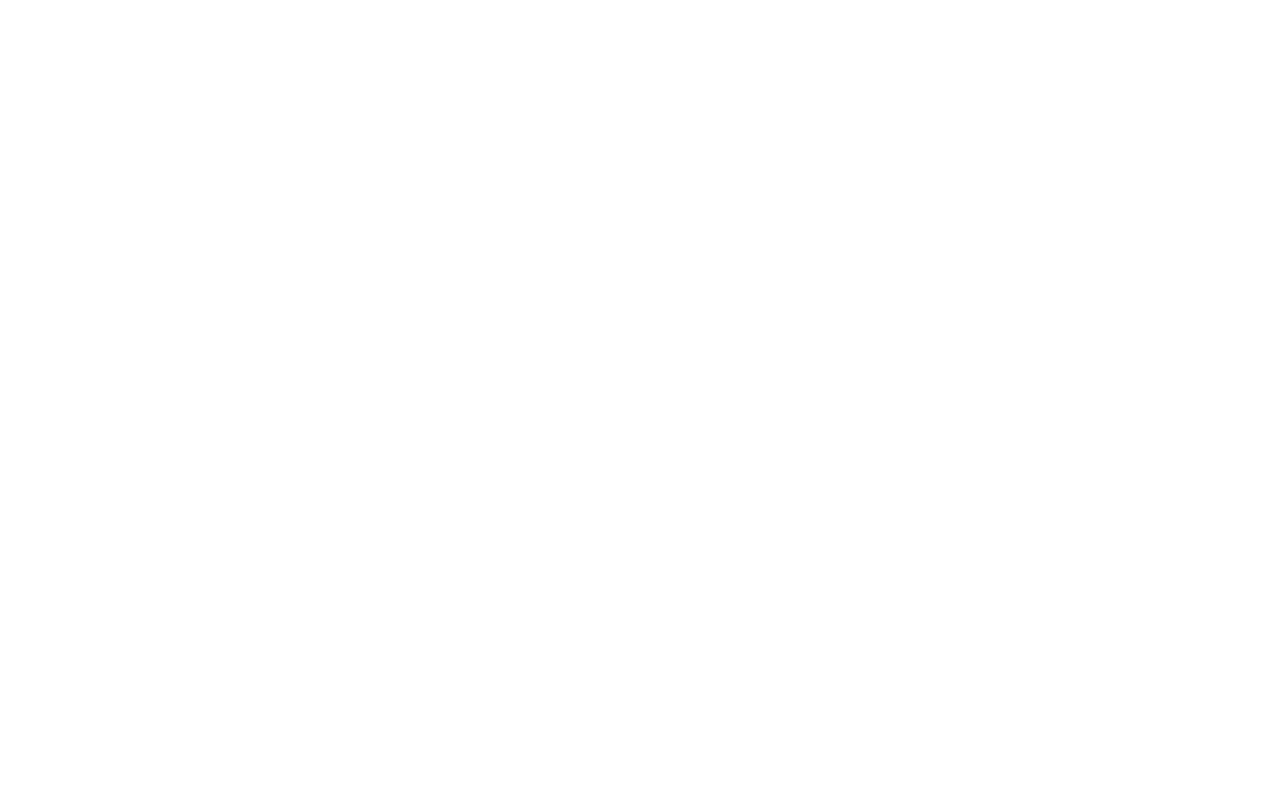
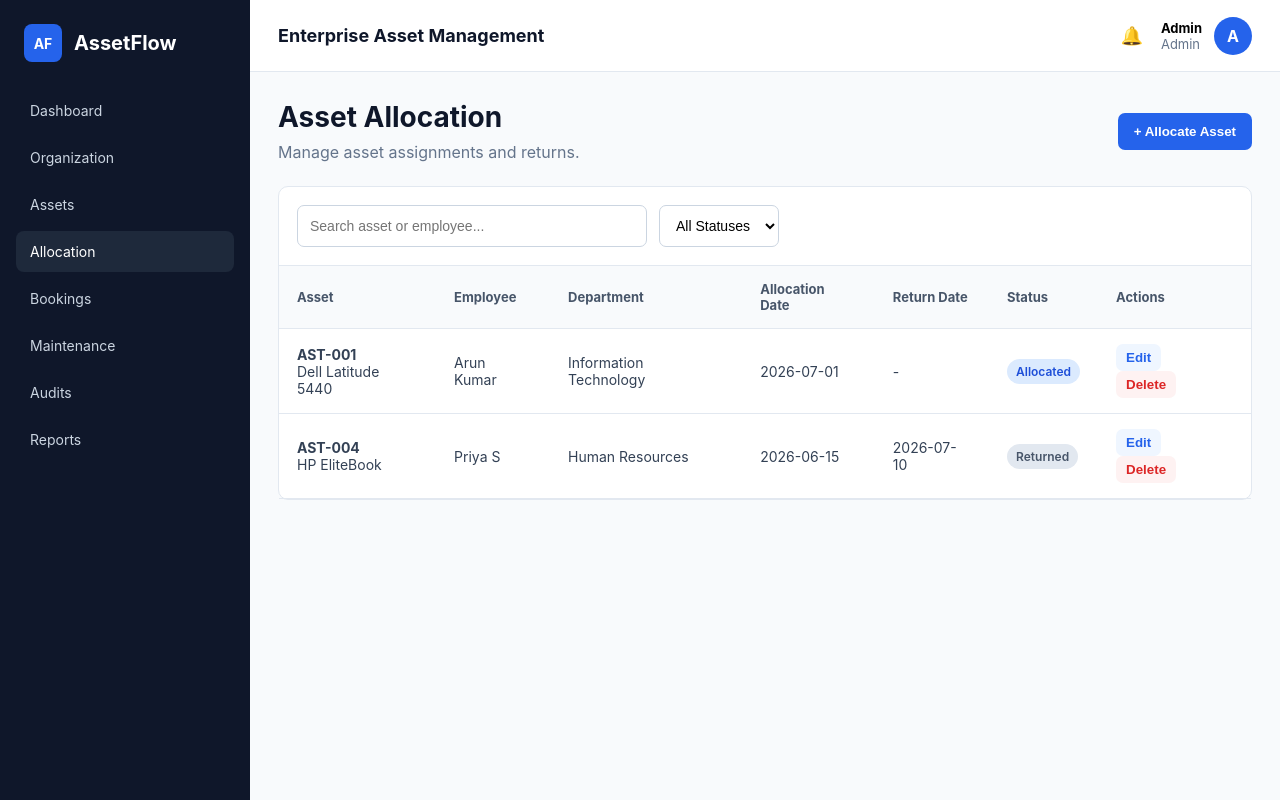
Before and after one commit to Arunpradeepu/asset_Flow_Enterprise_Asset_Resource_Management_System, a React app in the folder frontend/: page /allocation in a window 1280 px wide. Before the commit this address had no page. Built offline with nearby package versions, Linux system fonts and the light colour scheme; the HTML template or start-up script is replaced by a standard one.

Commit message:
feat: add asset allocation management UI

```diff
--- a/frontend/src/App.css
+++ b/frontend/src/App.css
@@ -477,3 +477,7 @@
     max-width: none;
   }
 }
+.status-badge.returned {
+  color: #475569;
+  background: #e2e8f0;
+}
--- /dev/null
+++ b/frontend/src/pages/Allocation.jsx
@@ -0,0 +1,280 @@
+import { useState } from 'react'
+
+const initialAllocations = [
+  {
+    id: 1,
+    assetId: 'AST-001',
+    assetName: 'Dell Latitude 5440',
+    employee: 'Arun Kumar',
+    department: 'Information Technology',
+    allocationDate: '2026-07-01',
+    returnDate: '-',
+    status: 'Allocated',
+  },
+  {
+    id: 2,
+    assetId: 'AST-004',
+    assetName: 'HP EliteBook',
+    employee: 'Priya S',
+    department: 'Human Resources',
+    allocationDate: '2026-06-15',
+    returnDate: '2026-07-10',
+    status: 'Returned',
+  },
+]
+
+function Allocation() {
+  const [allocations, setAllocations] = useState(initialAllocations)
+  const [search, setSearch] = useState('')
+  const [statusFilter, setStatusFilter] = useState('All')
+  const [showForm, setShowForm] = useState(false)
+
+  const [formData, setFormData] = useState({
+    assetId: '',
+    assetName: '',
+    employee: '',
+    department: '',
+    allocationDate: '',
+    returnDate: '',
+    status: 'Allocated',
+  })
+
+  const handleChange = (event) => {
+    const { name, value } = event.target
+
+    setFormData((previousData) => ({
+      ...previousData,
+      [name]: value,
+    }))
+  }
+
+  const handleSubmit = (event) => {
+    event.preventDefault()
+
+    const newAllocation = {
+      id: Date.now(),
+      ...formData,
+      returnDate: formData.returnDate || '-',
+    }
+
+    setAllocations((previousAllocations) => [
+      ...previousAllocations,
+      newAllocation,
+    ])
+
+    setFormData({
+      assetId: '',
+      assetName: '',
+      employee: '',
+      department: '',
+      allocationDate: '',
+      returnDate: '',
+      status: 'Allocated',
+    })
+
+    setShowForm(false)
+  }
+
+  const handleDelete = (id) => {
+    setAllocations((previousAllocations) =>
+      previousAllocations.filter((allocation) => allocation.id !== id),
+    )
+  }
+
+  const filteredAllocations = allocations.filter((allocation) => {
+    const searchValue = search.toLowerCase()
+
+    const matchesSearch =
+      allocation.assetId.toLowerCase().includes(searchValue) ||
+      allocation.assetName.toLowerCase().includes(searchValue) ||
+      allocation.employee.toLowerCase().includes(searchValue)
+
+    const matchesStatus =
+      statusFilter === 'All' || allocation.status === statusFilter
+
+    return matchesSearch && matchesStatus
+  })
+
+  return (
+    <div>
+      <div className="organization-header">
+        <div>
+          <h1>Asset Allocation</h1>
+          <p>Manage asset assignments and returns.</p>
+        </div>
+
+        <button
+          type="button"
+          className="primary-button"
+          onClick={() => setShowForm(!showForm)}
+        >
+          + Allocate Asset
+        </button>
+      </div>
+
+      {showForm && (
+        <form className="department-form" onSubmit={handleSubmit}>
+          <h3>Allocate Asset</h3>
+
+          <div className="form-grid">
+            <input
+              type="text"
+              name="assetId"
+              placeholder="Asset ID"
+              value={formData.assetId}
+              onChange={handleChange}
+              required
+            />
+
+            <input
+              type="text"
+              name="assetName"
+              placeholder="Asset name"
+              value={formData.assetName}
+              onChange={handleChange}
+              required
+            />
+
+            <input
+              type="text"
+              name="employee"
+              placeholder="Employee name"
+              value={formData.employee}
+              onChange={handleChange}
+              required
+            />
+
+            <input
+              type="text"
+              name="department"
+              placeholder="Department"
+              value={formData.department}
+              onChange={handleChange}
+              required
+            />
+
+            <input
+              type="date"
+              name="allocationDate"
+              value={formData.allocationDate}
+              onChange={handleChange}
+              required
+            />
+
+            <input
+              type="date"
+              name="returnDate"
+              value={formData.returnDate}
+              onChange={handleChange}
+            />
+
+            <select
+              name="status"
+              value={formData.status}
+              onChange={handleChange}
+            >
+              <option value="Allocated">Allocated</option>
+              <option value="Returned">Returned</option>
+            </select>
+          </div>
+
+          <div className="form-actions">
+            <button type="submit" className="primary-button">
+              Save Allocation
+            </button>
+
+            <button
+              type="button"
+              className="secondary-button"
+              onClick={() => setShowForm(false)}
+            >
+              Cancel
+            </button>
+          </div>
+        </form>
+      )}
+
+      <div className="table-card">
+        <div className="asset-toolbar">
+          <input
+            type="search"
+            placeholder="Search asset or employee..."
+            value={search}
+            onChange={(event) => setSearch(event.target.value)}
+          />
+
+          <select
+            value={statusFilter}
+            onChange={(event) => setStatusFilter(event.target.value)}
+          >
+            <option value="All">All Statuses</option>
+            <option value="Allocated">Allocated</option>
+            <option value="Returned">Returned</option>
+          </select>
+        </div>
+
+        <div className="table-wrapper">
+          <table className="data-table">
+            <thead>
+              <tr>
+                <th>Asset</th>
+                <th>Employee</th>
+                <th>Department</th>
+                <th>Allocation Date</th>
+                <th>Return Date</th>
+                <th>Status</th>
+                <th>Actions</th>
+              </tr>
+            </thead>
+
+            <tbody>
+              {filteredAllocations.map((allocation) => (
+                <tr key={allocation.id}>
+                  <td>
+                    <strong>{allocation.assetId}</strong>
+                    <br />
+                    {allocation.assetName}
+                  </td>
+                  <td>{allocation.employee}</td>
+                  <td>{allocation.department}</td>
+                  <td>{allocation.allocationDate}</td>
+                  <td>{allocation.returnDate}</td>
+                  <td>
+                    <span
+                      className={`status-badge ${allocation.status.toLowerCase()}`}
+                    >
+                      {allocation.status}
+                    </span>
+                  </td>
+                  <td>
+                    <button type="button" className="action-button">
+                      Edit
+                    </button>
+
+                    <button
+                      type="button"
+                      className="action-button delete"
+                      onClick={() => handleDelete(allocation.id)}
+                    >
+                      Delete
+                    </button>
+                  </td>
+                </tr>
+              ))}
+
+              {filteredAllocations.length === 0 && (
+                <tr>
+                  <td colSpan="7" className="empty-message">
+                    No allocations found.
+                  </td>
+                </tr>
+              )}
+            </tbody>
+          </table>
+        </div>
+      </div>
+    </div>
+  )
+}
+
+export default Allocation
--- a/frontend/src/routes/AppRoutes.jsx
+++ b/frontend/src/routes/AppRoutes.jsx
@@ -10,6 +10,7 @@
 import Login from '../pages/Login'
 import Departments from '../pages/Departments'
 import Assets from '../pages/Assets'
+import Allocation from '../pages/Allocation'
 function AppRoutes() {
   return (
     <BrowserRouter>
@@ -20,6 +21,7 @@
           <Route path="/dashboard" element={<Dashboard />} />
           <Route path="/organization" element={<Departments />} />
           <Route path="/assets" element={<Assets />} />
+          <Route path="/allocation" element={<Allocation />} />
         </Route>
 
         <Route path="/" element={<Navigate to="/login" replace />} />
```
